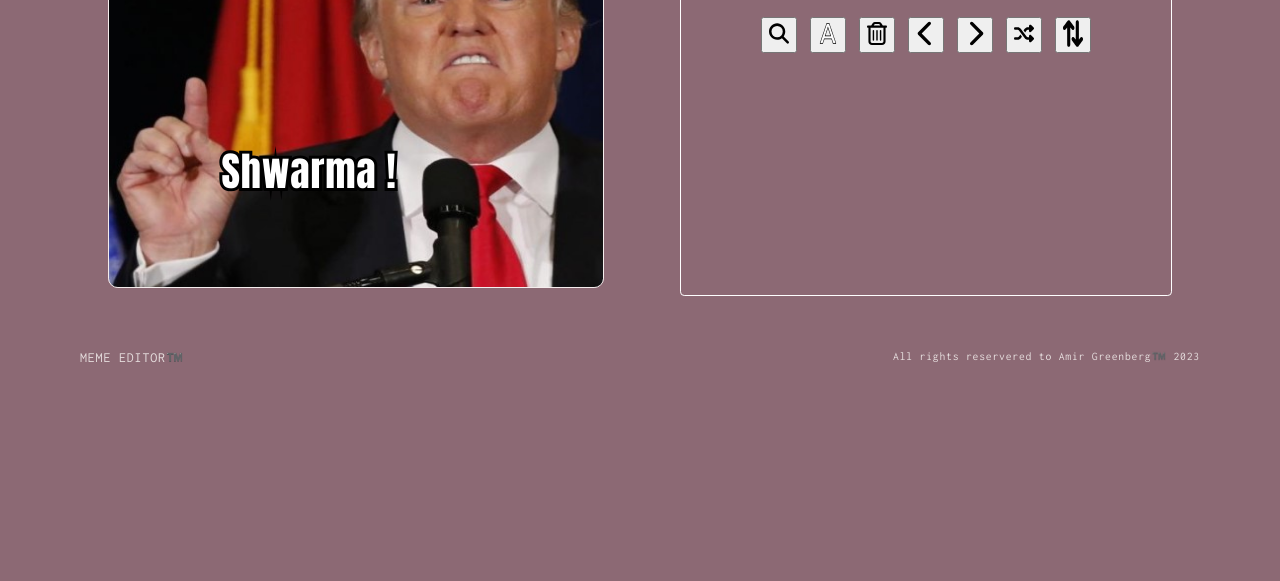
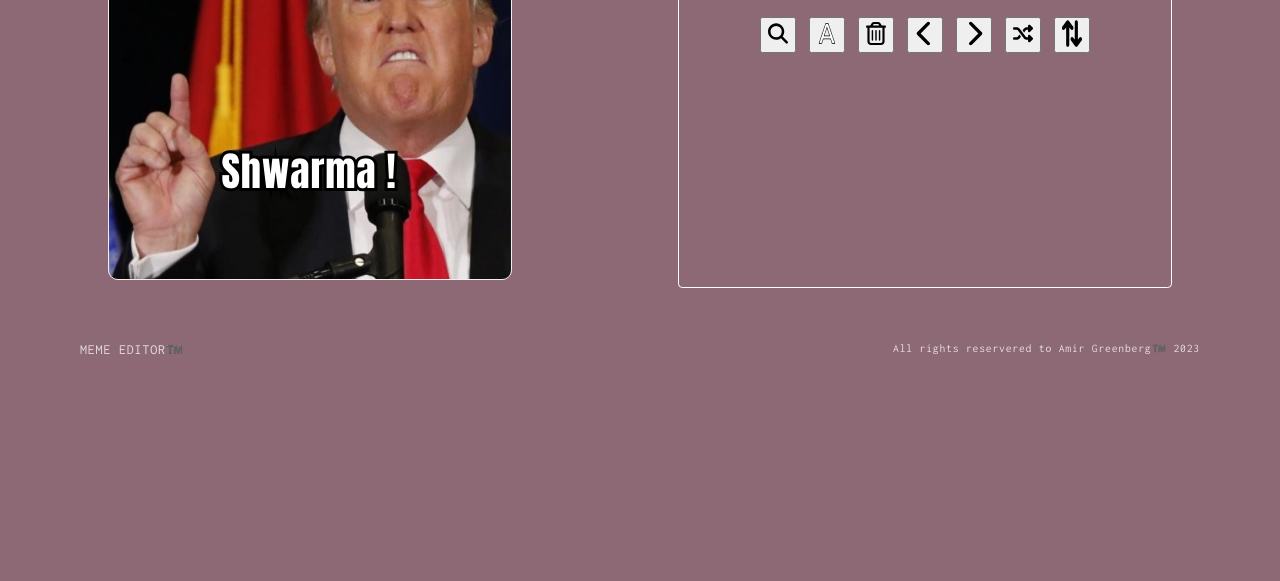
Before and after one commit to AmirGreenberg/Delivery1---Wednesday-2100, a plain HTML site: page index.html in a window 1280 px wide. Shown: the part 219-800 px from the top of the page. Drawn offline with Linux system fonts and the light colour scheme.

Commit message:
Fix resizeCanvas

```diff
--- a/index.html
+++ b/index.html
@@ -36,7 +36,7 @@
       <input class="text-container" type="text" name="txt" value="" oninput="onChangeText(this.value)" autofocus
         placeholder="Enter your text here">
       <button onclick="onSetSetting('pencil')">
-        <img src="/icons/svg/add.svg" />
+        <img src="./icons/svg/add.svg" />
 
         <button onclick="onSetSetting('pencil')">
           <img src="./icons/svg/align-to-left.svg" />
--- a/js/meme-controller.js
+++ b/js/meme-controller.js
@@ -126,8 +126,8 @@ function onUp() {
 }
 
 function resizeCanvas() {
-    gElCanvas.width = gElCanvasContainer.offsetWidth
-    gElCanvas.height = gElCanvasContainer.offsetHeight
+    gElCanvas.width = gElCanvas.offsetWidth
+    gElCanvas.height = gElCanvas.offsetHeight
 }
 
 function getEvPos(ev) {
```
